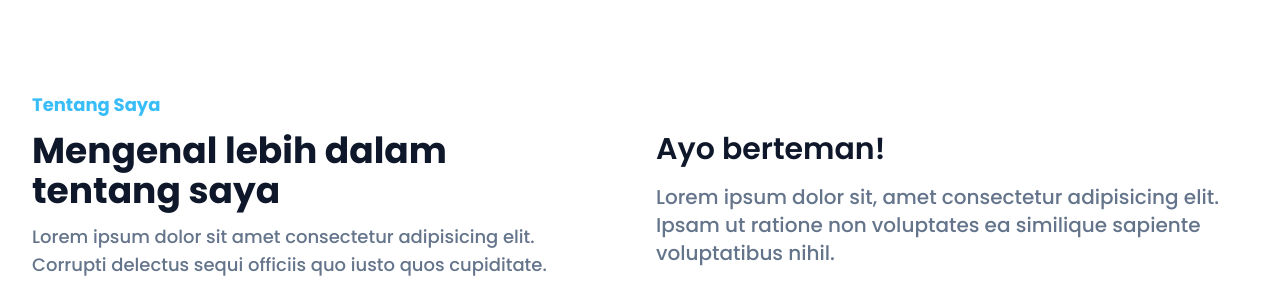
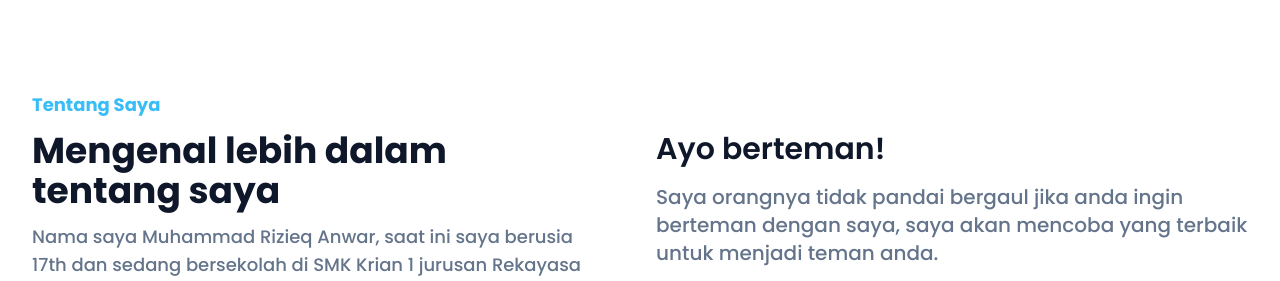
Before and after one commit to kebsixx/port, a website: page index.html in a window 1280 px wide. Shown: the part 773-1054 px from the top of the page. Drawn offline with nearby package versions, Linux system fonts and the light colour scheme.

Commit message:
add text in about section

```diff
--- a/index.html
+++ b/index.html
@@ -132,11 +132,11 @@
           <div class="w-full px-4 mb-10 lg:w-1/2" data-aos="fade-right" data-aos-duration="1000">
             <h4 class="font-bold capitalize text-primary text-lg mb-3">Tentang Saya</h4>
             <h2 class="font-bold text-dark text-3xl mb-3 max-w-md lg:text-4xl dark:text-white">Mengenal lebih dalam tentang saya</h2>
-            <p class="font-medium text-base text-secondary max-w-xl lg:text-lg">Lorem ipsum dolor sit amet consectetur adipisicing elit. Corrupti delectus sequi officiis quo iusto quos cupiditate.</p>
+            <p class="font-medium text-base text-secondary max-w-xl lg:text-lg">Nama saya Muhammad Rizieq Anwar, saat ini saya berusia 17th dan sedang bersekolah di SMK Krian 1 jurusan Rekayasa Perangkat Lunak.</p>
           </div>
           <div class="w-full px-4 lg:w-1/2" data-aos="fade-left" data-aos-duration="1000">
             <h3 class="font-semibold text-dark text-2xl mb-4 lg:text-3xl lg:pt-10 dark:text-white">Ayo berteman!</h3>
-            <p class="font-medium text-base text-secondary mb-5 lg:text-xl">Lorem ipsum dolor sit, amet consectetur adipisicing elit. Ipsam ut ratione non voluptates ea similique sapiente voluptatibus nihil.</p>
+            <p class="font-medium text-base text-secondary mb-5 lg:text-xl">Saya orangnya tidak pandai bergaul jika anda ingin berteman dengan saya, saya akan mencoba yang terbaik untuk menjadi teman anda.</p>
             <div class="flex items-center">
               <!-- Youtube -->
               <a href="https://youtube.com/@rijikanw" target="_blank" class="w-9 h-9 mr-3 flex rounded-full text-slate-300 justify-center items-center border border-slate-300 hover:border-primary hover:bg-primary hover:text-white">
```
